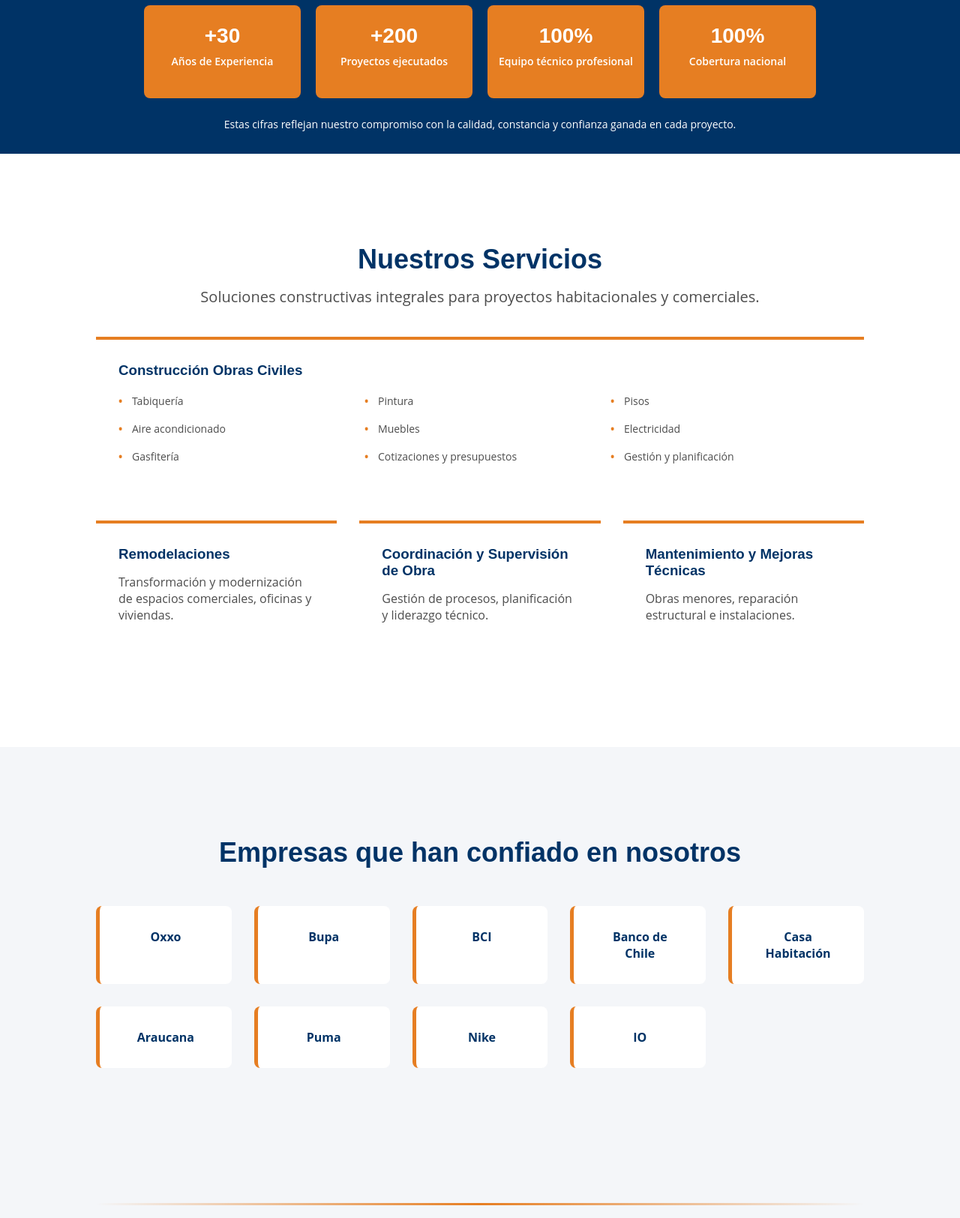
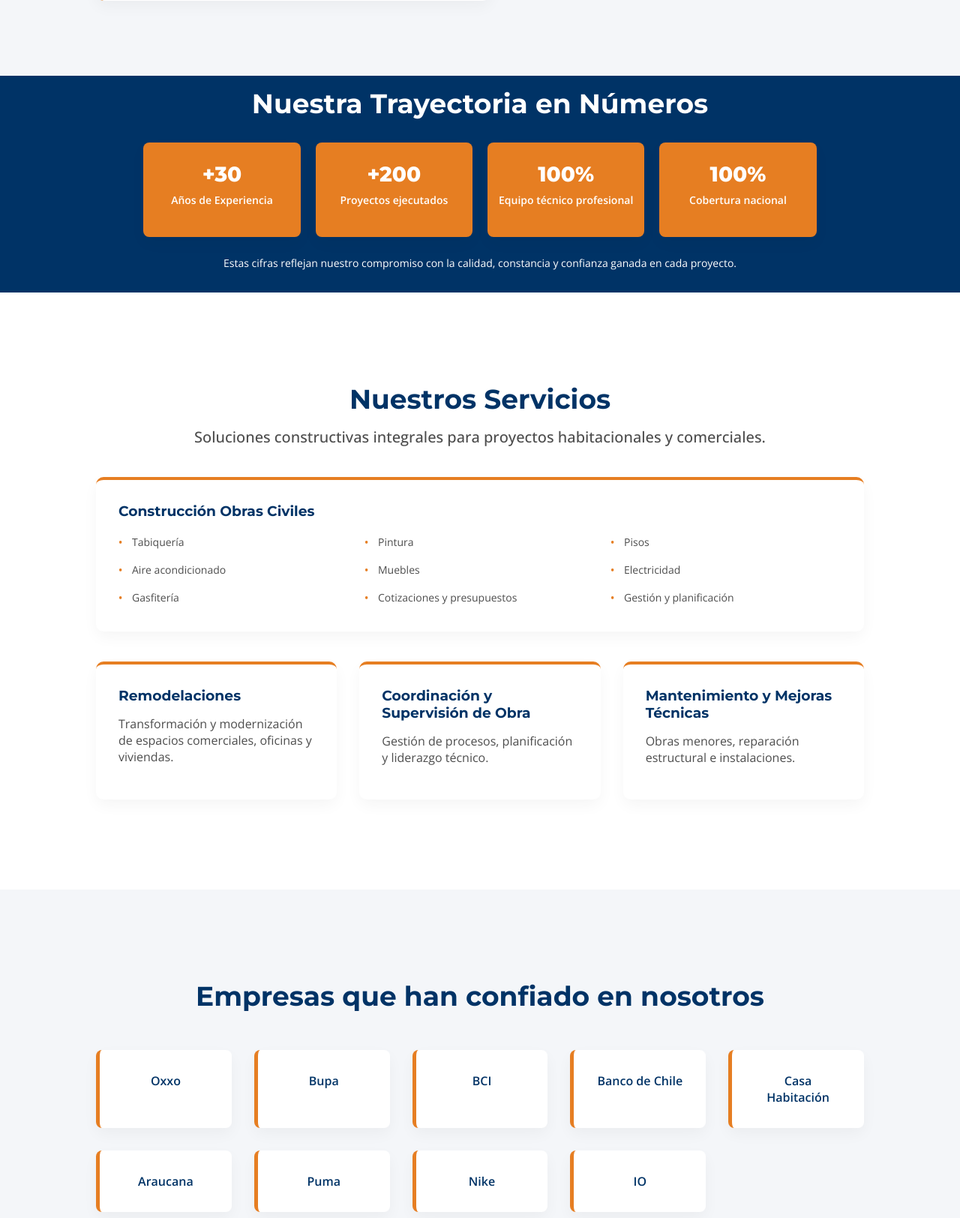
Before and after one commit to DiegoRiosGo/constructora, a Django app: page / in a window 1280 px wide. Shown: the part 1574-3198 px from the top of the page at 75% size. Run offline with Django 5.2, Linux system fonts and the light colour scheme.

Commit message:
nuevo6_2

```diff
--- a/core/templates/home.html
+++ b/core/templates/home.html
@@ -6,6 +6,7 @@
     <title>R&G Construcciones Ltda.</title>
     <meta name="viewport" content="width=device-width, initial-scale=1.0">
 
+    <link href="https://fonts.googleapis.com/css2?family=Montserrat:wght@600;700;800&family=Open+Sans:wght@400;500;600&display=swap" rel="stylesheet">
     <!-- CSS externo -->
     <link rel="stylesheet" href="{% static 'css/style.css' %}">
 </head>
@@ -54,13 +55,13 @@
 
                 <p>Nuestro equipo está formado por expertos en obras civiles, locales comerciales, oficinas y proyectos habitacionales, garantizando resultados que respetan plazos, calidad técnica y satisfacción del cliente.</p>
 
-                <!-- OBJETIVO -->
+                <div class="sobre-card card-animada">
+
                     <h3 class="mini-title objetivo-title">Objetivo Principal</h3>
                     <p class="mini-text">
                         Ejecutar proyectos constructivos con excelencia técnica, responsabilidad y compromiso real con cada cliente.
                     </p>
 
-                <!-- MISION Y VISION -->
                     <div class="mision-vision">
                         <div>
                             <h4>Misión</h4>
@@ -71,6 +72,8 @@
                             <h4>Visión</h4>
                             <p>Ser una empresa referente en ejecución técnica y obras civiles a nivel nacional.</p>
                         </div>
+                    </div>
+
                 </div>
 
             </div>
@@ -89,22 +92,22 @@
             <h2 class="section-title">Nuestra Trayectoria en Números</h2>
 
             <div class="stats-grid">
-                <div class="stat-box">
+                <div class="stat-box card-animada">
                     <h3>+30</h3>
                     <p>Años de Experiencia</p>
                 </div>
 
-                <div class="stat-box">
+                <div class="stat-box card-animada">
                     <h3>+200</h3>
                     <p>Proyectos ejecutados</p>
                 </div>
 
-                <div class="stat-box">
+                <div class="stat-box card-animada">
                     <h3>100%</h3>
                     <p>Equipo técnico profesional</p>
                 </div>
 
-                <div class="stat-box">
+                <div class="stat-box card-animada">
                     <h3>100%</h3>
                     <p>Cobertura nacional</p>
                 </div>
@@ -124,7 +127,7 @@
         <div class="servicios-layout">
 
         <!-- SERVICIO PRINCIPAL -->
-        <div class="servicio-card servicio-destacado">
+        <div class="servicio-card card-animada servicio-destacado">
             <h3>Construcción Obras Civiles</h3>
             <ul>
                 <li>Tabiquería</li>
@@ -142,17 +145,17 @@
         <!-- FILA INFERIOR -->
         <div class="servicios-secundarios">
 
-            <div class="servicio-card">
+            <div class="servicio-card card-animada">
                 <h3>Remodelaciones</h3>
                 <p>Transformación y modernización de espacios comerciales, oficinas y viviendas.</p>
             </div>
 
-            <div class="servicio-card">
+            <div class="servicio-card card-animada">
                 <h3>Coordinación y Supervisión de Obra</h3>
                 <p>Gestión de procesos, planificación y liderazgo técnico.</p>
             </div>
 
-            <div class="servicio-card">
+            <div class="servicio-card card-animada">
                 <h3>Mantenimiento y Mejoras Técnicas</h3>
                 <p>Obras menores, reparación estructural e instalaciones.</p>
             </div>
@@ -167,15 +170,15 @@
         <h2 class="section-title">Empresas que han confiado en nosotros</h2>
 
         <div class="clientes-logos">
-            <div class="logo-box">Oxxo</div>
-            <div class="logo-box">Bupa</div>
-            <div class="logo-box">BCI</div>
-            <div class="logo-box">Banco de Chile</div>
-            <div class="logo-box">Casa Habitación</div>
-            <div class="logo-box">Araucana</div>
-            <div class="logo-box">Puma</div>
-            <div class="logo-box">Nike</div>
-            <div class="logo-box">IO</div>
+            <div class="logo-box card-animada">Oxxo</div>
+            <div class="logo-box card-animada">Bupa</div>
+            <div class="logo-box card-animada">BCI</div>
+            <div class="logo-box card-animada">Banco de Chile</div>
+            <div class="logo-box card-animada">Casa Habitación</div>
+            <div class="logo-box card-animada">Araucana</div>
+            <div class="logo-box card-animada">Puma</div>
+            <div class="logo-box card-animada">Nike</div>
+            <div class="logo-box card-animada">IO</div>
         </div>
     </section>
 
@@ -230,22 +233,22 @@
 
         <div class="beneficios-grid">
 
-            <div class="beneficio-card">
+            <div class="beneficio-card card-animada">
                 <h3>Experiencia Consolidada</h3>
                 <p>Más de 30 años ejecutando proyectos de alto estándar.</p>
             </div>
 
-            <div class="beneficio-card">
+            <div class="beneficio-card card-animada">
                 <h3>Gestión Profesional</h3>
                 <p>Supervisión técnica y control en cada etapa.</p>
             </div>
 
-            <div class="beneficio-card">
+            <div class="beneficio-card card-animada">
                 <h3>Compromiso en Plazos</h3>
                 <p>Cumplimiento real y responsable.</p>
             </div>
 
-            <div class="beneficio-card">
+            <div class="beneficio-card card-animada">
                 <h3>Normativa y Seguridad</h3>
                 <p>Trabajo bajo estándares técnicos vigentes.</p>
             </div>
@@ -257,7 +260,7 @@
     <section class="contacto" id="contacto">
         <div class="contacto-grid">
 
-            <div class="contacto-info">
+            <div class="contacto-info card-animada">
                 <h2 class="section-title">Contacto</h2>
                 <h3 class="section-subtitle">Conversemos sobre tu proyecto</h3>
 
```
Lines whose indentation alone changed are shown as unchanged.
